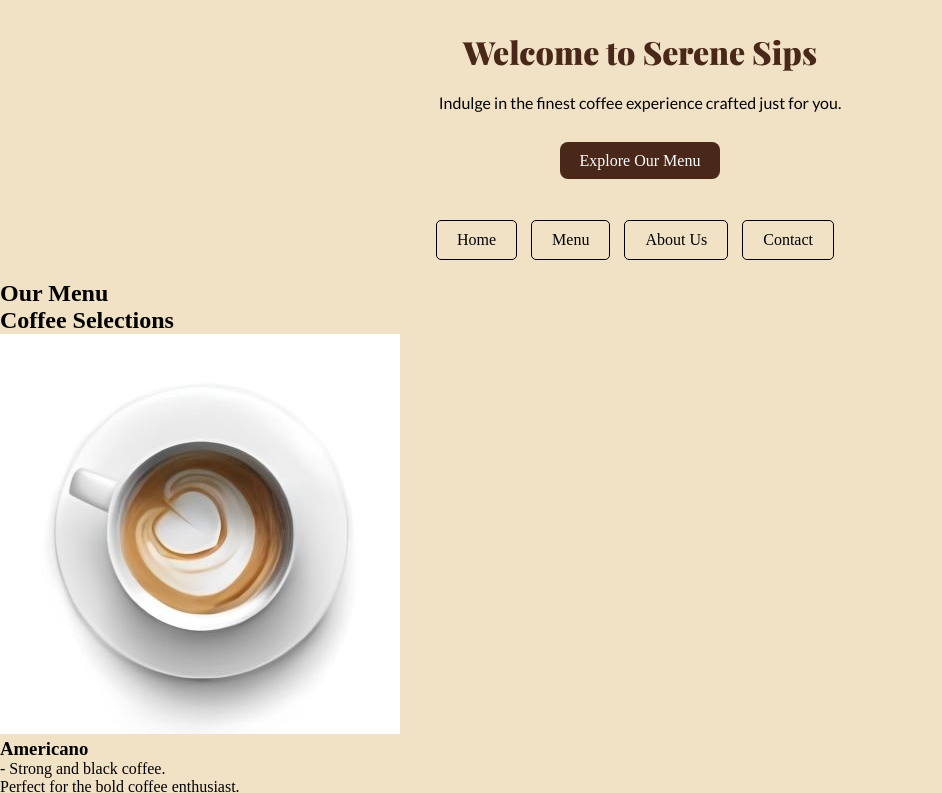
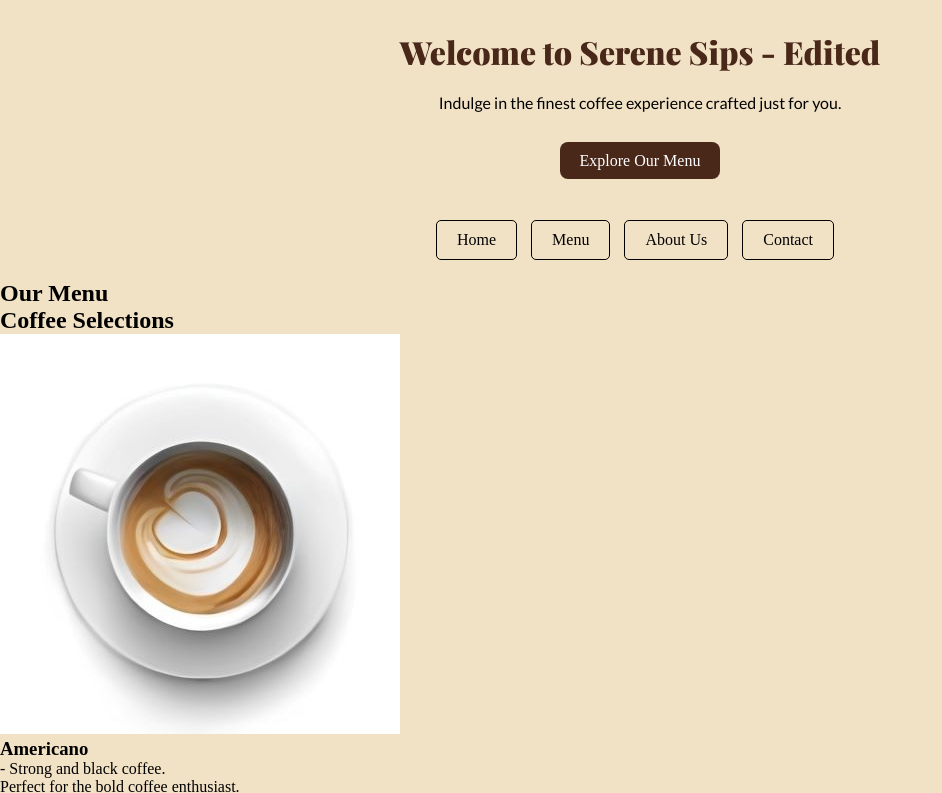
Before and after one commit to jakeklint/serene-sips-v2, a plain HTML site: page index.html in a window 1280 px wide. Shown: the top 793 px of the page, without its empty margins (0-942 px from the left). Drawn offline with nearby package versions, Linux system fonts and the light colour scheme; a web font is replaced by a local one.

Commit message:
header edited

```diff
--- a/index.html
+++ b/index.html
@@ -10,7 +10,7 @@
   <body>
     <!-- header section  -->
     <header id="header">
-      <h1>Welcome to Serene Sips</h1>
+      <h1>Welcome to Serene Sips - Edited</h1>
       <p>Indulge in the finest coffee experience crafted just for you.</p>
       <a href="#our-menu">Explore Our Menu</a>
     </header>
```
